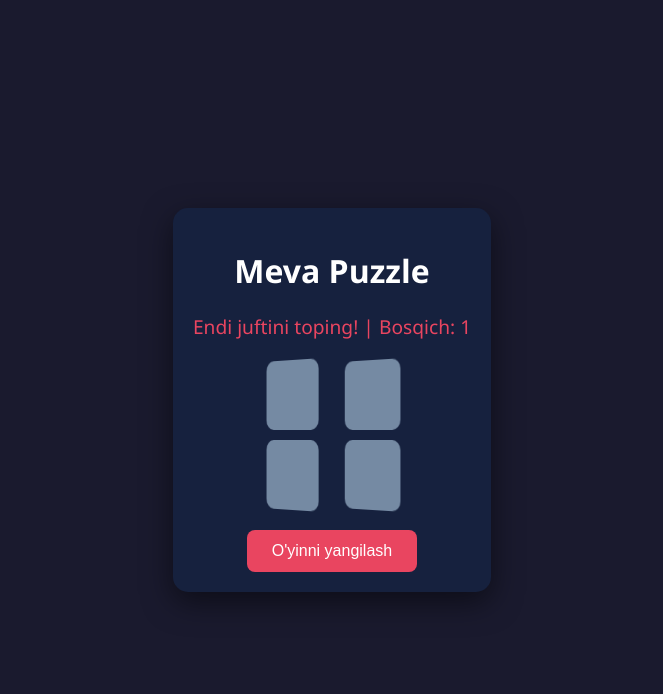
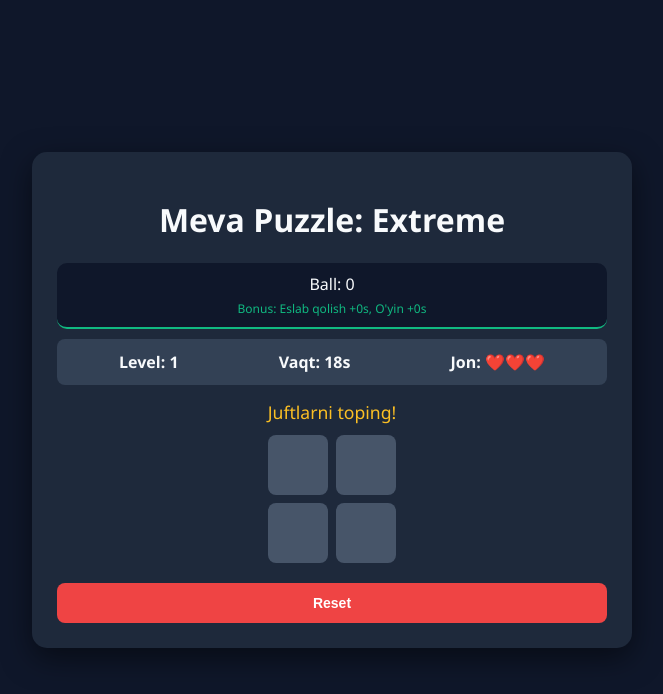
Before and after one commit to AbduvaliTogayev/my-first-game, a plain HTML site: page index.html in a window 1280 px wide. Shown: the whole page, without its empty margins (308-971 px from the left). Drawn offline with Linux system fonts and the light colour scheme.

Commit message:
oyinga vaqt qushildi

```diff
--- a/index.html
+++ b/index.html
@@ -3,22 +3,32 @@
 <head>
     <meta charset="UTF-8">
     <meta name="viewport" content="width=device-width, initial-scale=1.0">
-    <title>Meva Puzzle - 150 Bosqich</title>
+    <title>Meva Puzzle Extreme</title>
     <link rel="stylesheet" href="style.css">
 </head>
 <body>
     <div class="container">
-        <h1>Meva Puzzle</h1>
+        <h1>Meva Puzzle: Extreme</h1>
+
+        <div class="info-panel">
+            <div class="score-row">Ball: <span id="score">0</span></div>
+            <div id="bonus-info">Bonus: Eslab qolish +0s, O'yin +0s</div>
+        </div>
+
         <div class="stats">
-            <span id="status">Eslab qoling: 5 soniya!</span> |
-            <span id="level-display">Bosqich: 1</span>
+            <div class="stat-box">Level: <span id="level-display">1</span></div>
+            <div class="stat-box">Vaqt: <span id="timer-display">20</span>s</div>
+            <div class="stat-box">Jon: <span id="lives-display">❤️❤️❤️</span></div>
         </div>
+
+        <div id="status">Tayyorlaning!</div>
 
         <div class="grid" id="grid"></div>
 
         <div class="controls">
-            <button id="next-btn" onclick="nextLevel()" style="display:none;">Keyingi Bosqich ➔</button>
-            <button class="reset-btn" onclick="location.reload()">O'yinni yangilash</button>
+            <button id="next-btn" class="btn success" onclick="nextLevel()" style="display:none;">Keyingi ➔</button>
+            <button id="retry-btn" class="btn warning" onclick="retryLevel()" style="display:none;">Qayta urinish ↻</button>
+            <button class="btn danger" onclick="location.reload()">Reset</button>
         </div>
     </div>
     <script src="script.js"></script>
--- a/script.js
+++ b/script.js
@@ -1,96 +1,136 @@
 const allFruits = ['🍎', '🍌', '🍇', '🍓', '🍒', '🍍', '🥝', '🍉', '🍑', '🍊', '🍋', '🍐', '🫐', '🥭', '🥥', '🥑', '🥦', '🌽', '🥕', '🍆'];
 let level = 1;
+let score = 0;
+let lives = 3;
+let timerInterval;
 let flippedCards = [];
 let matchedCards = [];
-let isPreviewing = false;
+let isLocked = true;
 
 const grid = document.getElementById('grid');
 const statusText = document.getElementById('status');
 const levelText = document.getElementById('level-display');
+const timerText = document.getElementById('timer-display');
+const livesText = document.getElementById('lives-display');
+const scoreText = document.getElementById('score');
+const bonusInfo = document.getElementById('bonus-info');
 const nextBtn = document.getElementById('next-btn');
+const retryBtn = document.getElementById('retry-btn');
 
 function initGame() {
-    isPreviewing = true;
+    clearInterval(timerInterval);
+    isLocked = true;
     flippedCards = [];
     matchedCards = [];
+    lives = 3;
+
+    // Eslab qolish vaqti: 3s + (level-1)*2s
+    let previewTime = 3 + (level - 1) * 2;
+    // O'yin vaqti: 20s + (level-1)*4s
+    let gameTime = 20 + (level - 1) * 4;
+    let timeLeft = gameTime;
+
+    updateUI(timeLeft);
     nextBtn.style.display = 'none';
+    retryBtn.style.display = 'none';
     grid.innerHTML = '';
 
-    levelText.innerText = `Bosqich: ${level}`;
-    statusText.innerText = "Eslab qoling: 5 soniya!";
+    bonusInfo.innerText = `Bonus: Eslab qolish +${(level-1)*2}s, O'yin +${(level-1)*4}s`;
 
-    // Har bir bosqichda murakkablikni oshirish
-    // Har 1 bosqichda 1 juft qo'shiladi (2 ta karta)
     let pairsCount = 2 + (level - 1);
     let selectedFruits = [];
-
     for (let i = 0; i < pairsCount; i++) {
-        let fruit = allFruits[i % allFruits.length];
-        selectedFruits.push(fruit, fruit);
+        let f = allFruits[i % allFruits.length];
+        selectedFruits.push(f, f);
     }
-
     const shuffledFruits = selectedFruits.sort(() => Math.random() - 0.5);
 
-    // Ustunlar sonini avtomatik hisoblash
     let cols = Math.ceil(Math.sqrt(shuffledFruits.length));
-    grid.style.gridTemplateColumns = `repeat(${cols}, 70px)`;
+    grid.style.gridTemplateColumns = `repeat(${cols > 6 ? 6 : cols}, 60px)`;
 
-    // Kartalarni yaratish
     shuffledFruits.forEach((fruit) => {
         const card = document.createElement('div');
-        card.classList.add('card', 'flipped'); // Boshida ochiq
+        card.classList.add('card', 'flipped');
         card.innerText = fruit;
         card.dataset.name = fruit;
         card.onclick = () => flipCard(card);
         grid.appendChild(card);
     });
 
-    // 5 soniyadan keyin barcha kartalarni yopish
+    statusText.innerText = `Eslab qoling: ${previewTime}s`;
+
     setTimeout(() => {
-        const cards = document.querySelectorAll('.card');
-        cards.forEach(card => card.classList.remove('flipped'));
-        statusText.innerText = "Endi juftini toping!";
-        isPreviewing = false;
-    }, 5000);
+        document.querySelectorAll('.card').forEach(c => c.classList.remove('flipped'));
+        statusText.innerText = "Juftlarni toping!";
+        isLocked = false;
+        startTimer(timeLeft);
+    }, previewTime * 1000);
+}
+
+function startTimer(seconds) {
+    let currentT = seconds;
+    timerInterval = setInterval(() => {
+        currentT--;
+        timerText.innerText = currentT;
+        if (currentT <= 0) endGame("Vaqt tugadi!");
+    }, 1000);
 }
 
 function flipCard(card) {
-    if (isPreviewing || flippedCards.length >= 2 || card.classList.contains('flipped') || card.classList.contains('matched')) {
-        return;
-    }
-
+    if (isLocked || card.classList.contains('flipped') || card.classList.contains('matched')) return;
     card.classList.add('flipped');
     flippedCards.push(card);
-
     if (flippedCards.length === 2) {
+        isLocked = true;
         checkMatch();
     }
 }
 
 function checkMatch() {
-    const [card1, card2] = flippedCards;
-
-    if (card1.dataset.name === card2.dataset.name) {
-        card1.classList.add('matched');
-        card2.classList.add('matched');
-        matchedCards.push(card1, card2);
+    const [c1, c2] = flippedCards;
+    if (c1.dataset.name === c2.dataset.name) {
+        c1.classList.add('matched');
+        c2.classList.add('matched');
+        matchedCards.push(c1, c2);
+        score += 10 * level;
         flippedCards = [];
+        isLocked = false;
+        scoreText.innerText = score;
 
         if (matchedCards.length === document.querySelectorAll('.card').length) {
+            clearInterval(timerInterval);
             statusText.innerText = "G'alaba!";
-            if (level < 150) {
-                nextBtn.style.display = 'block';
-            } else {
-                alert("Siz afsonasiz! Barcha 150 bosqichni yutdingiz!");
-            }
+            if (level < 150) nextBtn.style.display = 'inline-block';
         }
     } else {
+        lives--;
+        updateUI();
         setTimeout(() => {
-            card1.classList.remove('flipped');
-            card2.classList.remove('flipped');
+            c1.classList.remove('flipped');
+            c2.classList.remove('flipped');
             flippedCards = [];
-        }, 600);
+            isLocked = false;
+            if (lives <= 0) endGame("Jonlaringiz tugadi!");
+        }, 800);
     }
+}
+
+function updateUI(t) {
+    levelText.innerText = level;
+    if(t !== undefined) timerText.innerText = t;
+    livesText.innerText = '❤️'.repeat(lives);
+    scoreText.innerText = score;
+}
+
+function endGame(msg) {
+    clearInterval(timerInterval);
+    isLocked = true;
+    statusText.innerText = msg;
+    retryBtn.style.display = 'inline-block';
+}
+
+function retryLevel() {
+    initGame();
 }
 
 function nextLevel() {
@@ -98,5 +138,4 @@ function nextLevel() {
     initGame();
 }
 
-// O'yinni birinchi marta ishga tushirish
 initGame();
--- a/style.css
+++ b/style.css
@@ -1,8 +1,7 @@
-
 body {
-    background-color: #1a1a2e;
-    color: white;
-    font-family: 'Segoe UI', Tahoma, Geneva, Verdana, sans-serif;
+    background-color: #0f172a;
+    color: #f8fafc;
+    font-family: 'Segoe UI', Tahoma, sans-serif;
     display: flex;
     justify-content: center;
     align-items: center;
@@ -11,82 +10,98 @@ body {
 }
 
 .container {
+    background: #1e293b;
+    padding: 25px;
+    border-radius: 15px;
     text-align: center;
-    padding: 20px;
-    background: #16213e;
-    border-radius: 15px;
+    width: 95%;
+    max-width: 550px;
     box-shadow: 0 10px 30px rgba(0,0,0,0.5);
-    max-width: 95vw;
+}
+
+.info-panel {
+    background: #0f172a;
+    padding: 10px;
+    border-radius: 10px;
+    margin-bottom: 10px;
+    border-bottom: 2px solid #10b981;
+}
+
+#bonus-info {
+    font-size: 12px;
+    color: #10b981;
+    margin-top: 5px;
 }
 
 .stats {
-    font-size: 1.2rem;
-    margin-bottom: 20px;
-    color: #e94560;
+    display: flex;
+    justify-content: space-around;
+    margin-bottom: 15px;
+    background: #334155;
+    padding: 12px;
+    border-radius: 8px;
+    font-weight: bold;
+}
+
+#status {
+    font-size: 1.1rem;
+    color: #fbbf24;
+    margin-bottom: 10px;
+    height: 1.6rem;
 }
 
 .grid {
     display: grid;
-    gap: 10px;
+    gap: 8px;
     justify-content: center;
-    margin: 0 auto;
-    perspective: 1000px;
+    margin-bottom: 20px;
 }
 
 .card {
-    width: 70px;
-    height: 70px;
-    background-color: #0f3460;
+    width: 60px;
+    height: 60px;
+    background: #475569;
+    border-radius: 8px;
     display: flex;
     justify-content: center;
     align-items: center;
-    font-size: 30px;
+    font-size: 1.8rem;
     cursor: pointer;
-    border-radius: 10px;
+    transition: 0.3s ease;
     color: transparent;
-    transition: transform 0.6s, background-color 0.3s;
-    transform-style: preserve-3d;
 }
 
 .card.flipped {
-    background-color: #fff;
+    background: #ffffff;
     color: initial;
     transform: rotateY(180deg);
 }
 
 .card.matched {
-    background-color: #2ecc71 !important;
+    background: #22c55e !important;
+    color: white !important;
     cursor: default;
-    visibility: visible;
+    transform: scale(1.05);
 }
 
 .controls {
-    margin-top: 20px;
     display: flex;
     gap: 10px;
     justify-content: center;
 }
 
-button {
-    padding: 12px 25px;
-    font-size: 16px;
+.btn {
+    flex: 1;
+    padding: 12px 15px;
     border: none;
     border-radius: 8px;
     cursor: pointer;
-    transition: 0.3s;
+    font-weight: bold;
+    font-size: 14px;
+    transition: transform 0.2s;
 }
 
-#next-btn {
-    background-color: #2ecc71;
-    color: white;
-}
-
-.reset-btn {
-    background-color: #e94560;
-    color: white;
-}
-
-button:hover {
-    opacity: 0.8;
-    transform: scale(1.05);
-}
+.btn:active { transform: scale(0.95); }
+.success { background: #22c55e; color: white; }
+.warning { background: #f59e0b; color: white; }
+.danger { background: #ef4444; color: white; }
```
